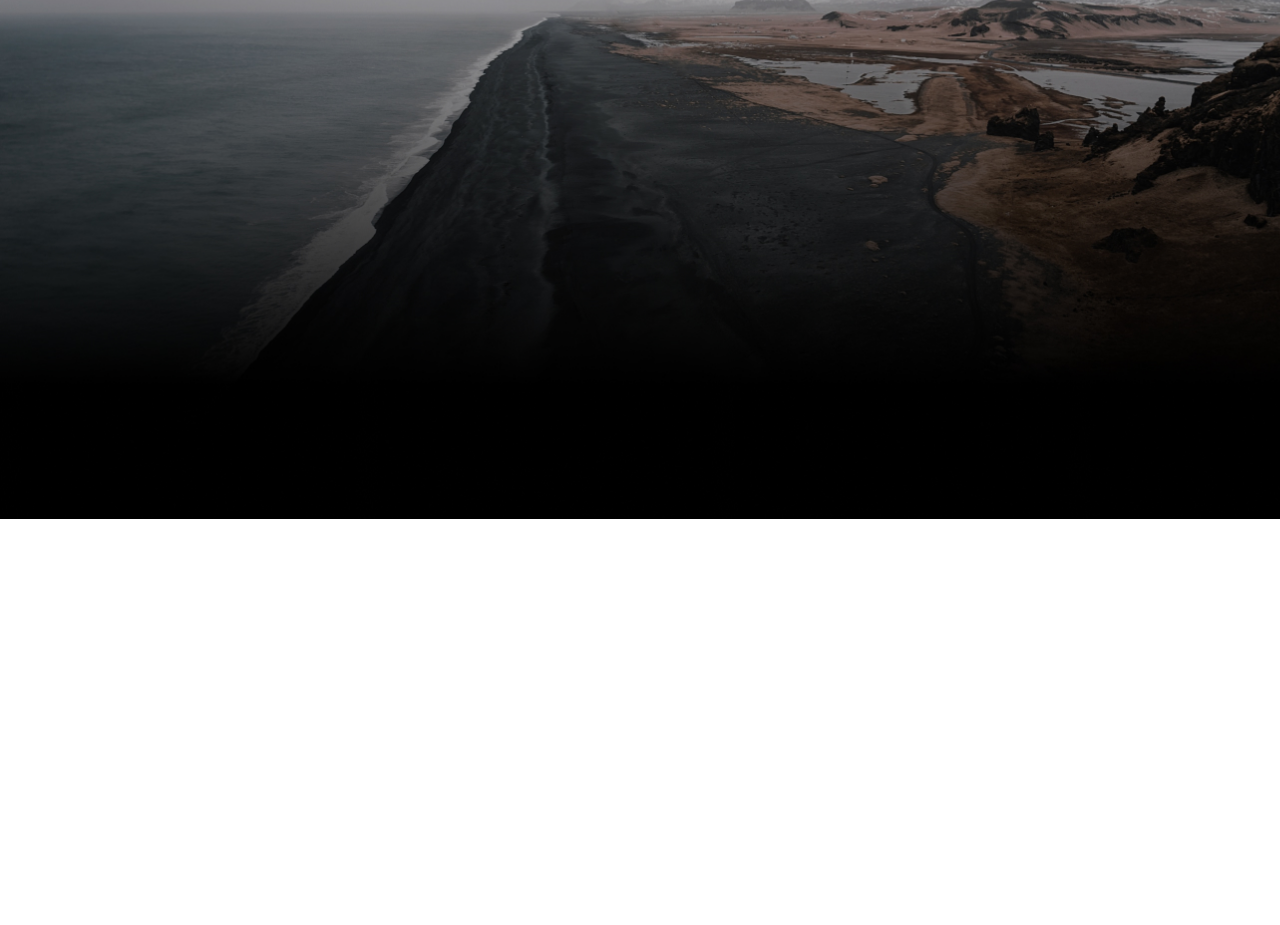
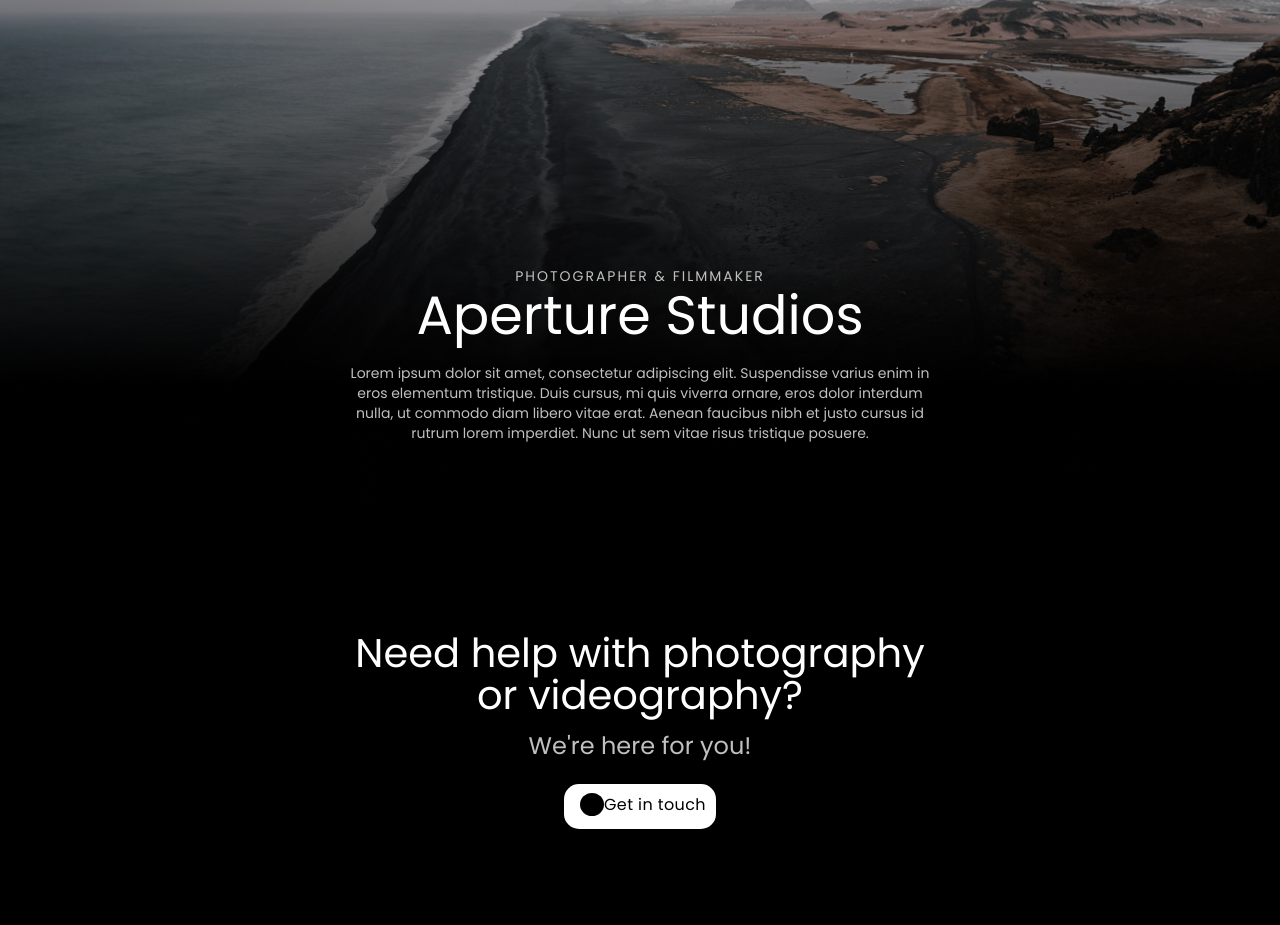
Before and after one commit to MaksSunny/Aperture, a plain HTML site: page index.html in a window 1280 px wide. Shown: the part 281-1206 px from the top of the page. Before the commit the page ends 800 px from the top, so only its background shows below. Drawn offline with Linux system fonts and the light colour scheme.

Commit message:
project aperture first homework

```diff
--- a/css/style.css
+++ b/css/style.css
@@ -53,3 +53,87 @@ header nav ul li:last-of-type a{
     background-size: cover;
     height: calc(100vh - 86px);
 }
+.main_baner_text{
+    max-width: 580px;
+    margin: auto;
+    padding-top: 461px;
+    padding-bottom: 70px;
+}
+.subtitle{
+    font-family: 'Poppins';
+    font-style: normal;
+    font-weight: 400;
+    font-size: 14px;
+    line-height: 20px;
+    text-align: center;
+    letter-spacing: 2px;
+    text-transform: uppercase;
+    color: #C0C0C0;
+}
+.title{
+    font-family: 'Poppins';
+    font-style: normal;
+    font-weight: 400;
+    font-size: 54px;
+    line-height: 59px;
+    text-align: center;
+    color: #FFFFFF;
+}
+.text{
+    font-family: 'Poppins';
+    font-style: normal;
+    font-weight: 400;
+    font-size: 14px;
+    line-height: 20px;
+    text-align: center;
+    color: #C0C0C0;
+}
+.backing{
+    margin-top: 18px;
+}
+.baner_before_footer{
+    background: #000000;
+}
+.baner_before_footer_content{
+    max-width: 571px;
+    margin: auto;
+    padding-top: 113px;
+    padding-bottom: 108px;
+    text-align: center;
+}
+.before_footer_title{
+    font-family: 'Poppins';
+    font-style: normal;
+    font-weight: 400;
+    font-size: 40px;
+    line-height: 42px;
+    color: #FFFFFF;
+}
+.before_footer_subtitle{
+    font-family: 'Poppins';
+    font-style: normal;
+    font-weight: 400;
+    font-size: 24px;
+    line-height: 30px;
+    color: #C0C0C0;
+    padding-top: 15px;
+    padding-bottom: 31px;
+}
+.btn{
+    justify-content: center;
+    border-radius: 15px;
+    padding: 9px 10px 13px 16px;
+    background: #FFFFFF;
+    color: #000000;
+    font-size: 16px;
+    letter-spacing: 0.4px;
+    text-decoration: none;
+}
+.btn::before{
+    content: "";
+    width: 16px;
+    height: 16px;
+    border-radius: 50%;
+    background-color: black;
+    padding: 0px 24px 0px 0px;
+}
--- a/index.html
+++ b/index.html
@@ -41,6 +41,18 @@
 <main>
     <section class="main_baner">
         <div class="container">
+            <div class="main_baner_text">
+                <h3 class="subtitle">Photographer & Filmmaker</h3>
+                <H1 class="title">Aperture Studios</H1>
+                <p class="text backing">Lorem ipsum dolor sit amet, consectetur adipiscing elit. Suspendisse varius enim in eros elementum tristique. Duis cursus, mi quis viverra ornare, eros dolor interdum nulla, ut commodo diam libero vitae erat. Aenean faucibus nibh et justo cursus id rutrum lorem imperdiet. Nunc ut sem vitae risus tristique posuere.</p>
+            </div>
+        </div>
+    </section>
+    <section class="baner_before_footer">
+        <div class="baner_before_footer_content">
+            <h2 class="before_footer_title">Need help with photography or videography?</h2>
+            <h4 class="before_footer_subtitle">We're here for you!</h4>
+            <a href="#" class="btn">Get in touch</a>
 
         </div>
     </section>
```
